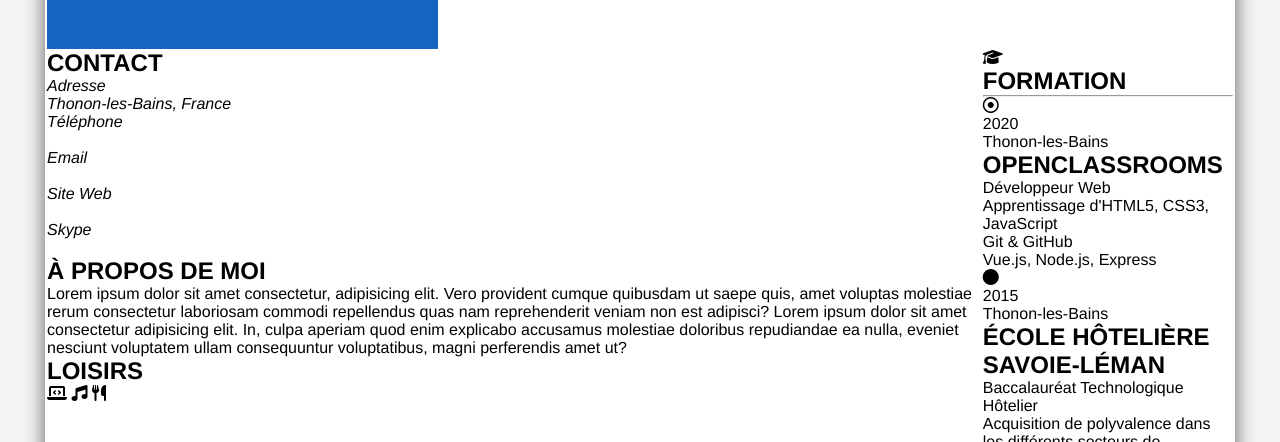
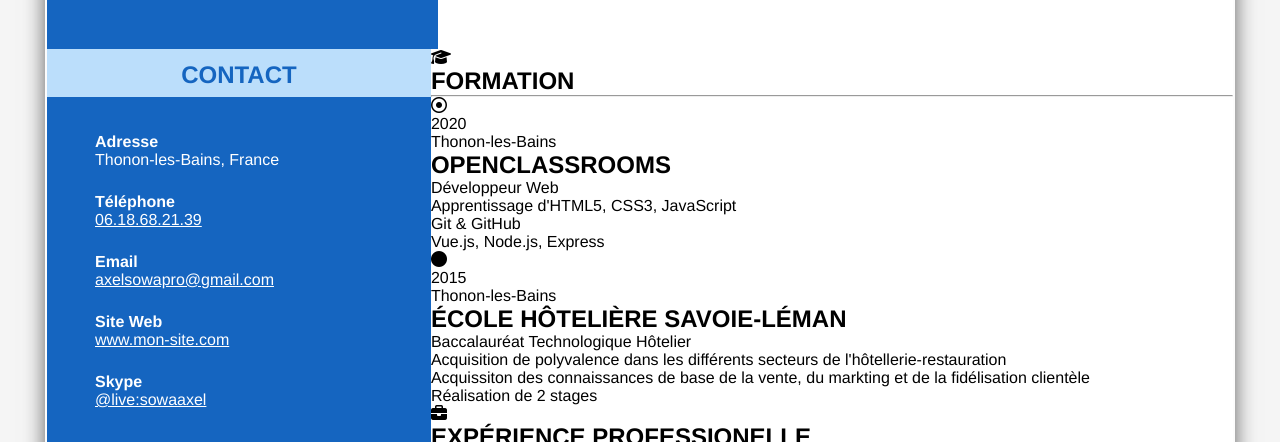
Before and after one commit to a-sowa/OCR-P2, a plain HTML site: page index.html in a window 1280 px wide. Shown: the part 306-748 px from the top of the page. Drawn offline with Linux system fonts and the light colour scheme.

Commit message:
Add CSS Aside

```diff
--- a/style.css
+++ b/style.css
@@ -95,3 +95,66 @@ header hr {
     background-color: #1565C0;
     border: none;
 }
+
+/*-------- ASIDE --------*/
+
+aside {
+    width: 33%;
+    background-color: #1565C0;
+    display: flex;
+    flex-direction: column;
+    color: #fff;
+    justify-content: space-between;
+}
+
+aside h3 {
+    height: 48px;
+    padding: 12px 0;
+    text-align: center;
+    background-color: #BBDEFB;
+    color: #1565C0;
+}
+
+address {
+    font-style: normal;
+    margin: 24px 36px;
+}
+
+.address_titles {
+    font-weight: 600;
+}
+
+address li {
+    list-style: none;
+    padding: 12px;
+}
+
+.about p {
+    margin: 24px 36px;
+    padding: 12px;
+}
+
+.hobbies i {
+    font-size: 30px;
+    border-radius: 50%;
+    border: 3px solid #fff;
+    margin: 0 7px;
+}
+
+.hobbies-icons {
+    display: flex;
+    justify-content: center;
+    padding: 35px 0;
+}
+
+.fa-laptop-code {
+    padding: 15px 11px 15px 12px;
+}
+
+.fa-music {
+    padding: 15px;
+}
+
+.fa-utensils {
+    padding: 15px 17px 15px 18px;
+}
```
